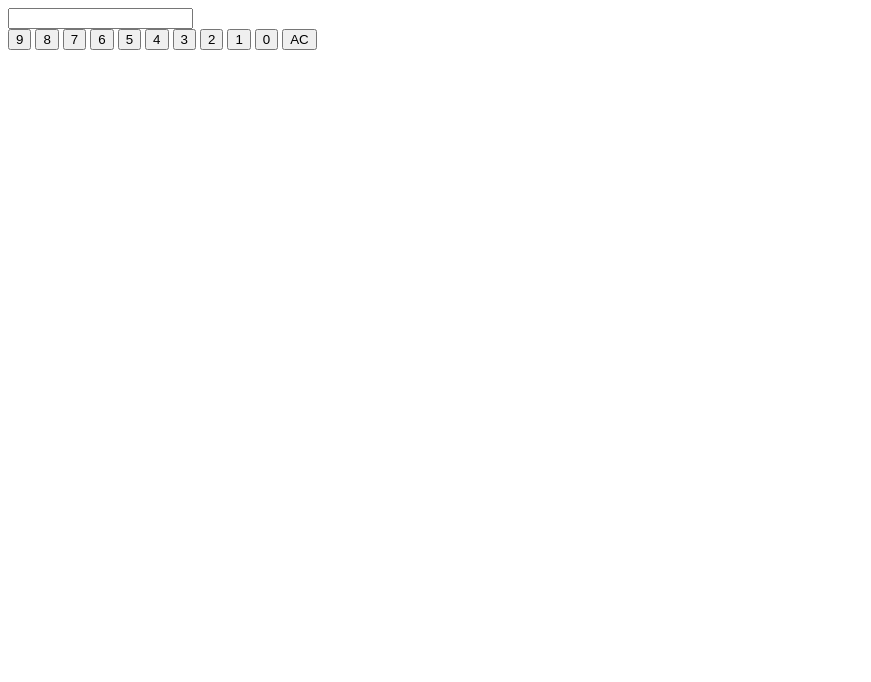
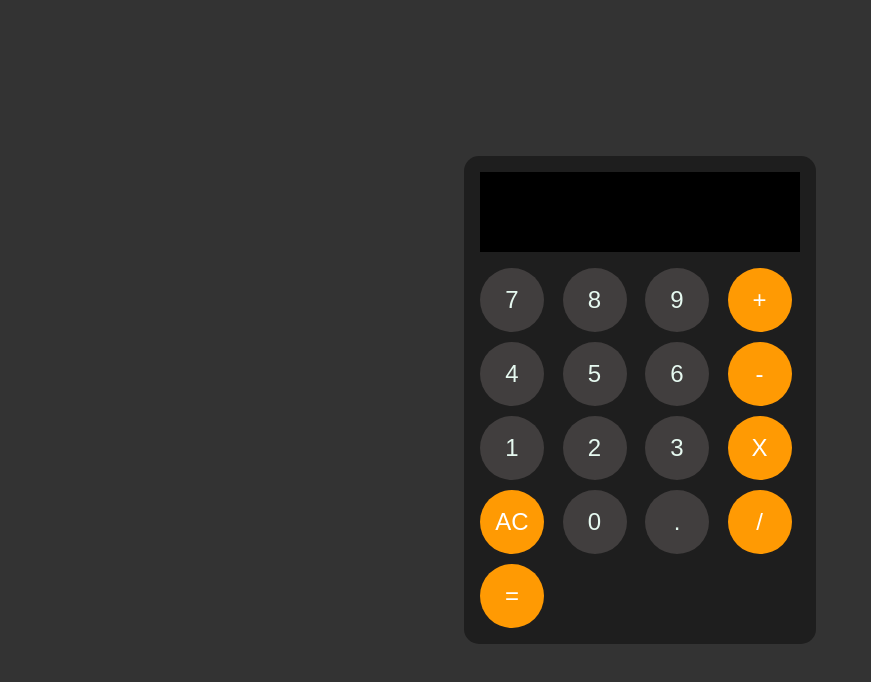
Before and after one commit to ridhwanscrap/basicCalculator, a plain HTML site: page index.html in a window 1280 px wide. Shown: the whole page, without its empty margins (0-871 px from the left). Drawn offline with Linux system fonts and the light colour scheme.

Commit message:
basic calc

```diff
--- a/app.js
+++ b/app.js
@@ -0,0 +1,18 @@
+const display = document.querySelector(".display");
+
+function appendToDisplay(input) {
+    display.value += input;
+}
+
+function clearDisplay() {
+    display.value = "";
+}
+
+function calculate() {
+    try {
+        // eval calculates the string math (e.g., "2+2")
+        display.value = eval(display.value);
+    } catch (error) {
+        display.value = "Error";
+    }
+}
--- a/index.html
+++ b/index.html
@@ -8,31 +8,32 @@
 </head>
 <body>
     <div class="calculator">
-        <input type="number" class="display">
+        <input type="text" class="display" readonly>
+
+        <div class="buttons">
+            <button onclick="appendToDisplay('7')">7</button>
+            <button onclick="appendToDisplay('8')">8</button>
+            <button onclick="appendToDisplay('9')">9</button>
+            <button class="signs" onclick="appendToDisplay('+')">+</button>
+
+            <button onclick="appendToDisplay('4')">4</button>
+            <button onclick="appendToDisplay('5')">5</button>
+            <button onclick="appendToDisplay('6')">6</button>
+            <button class="signs" onclick="appendToDisplay('-')">-</button>
+
+            <button onclick="appendToDisplay('1')">1</button>
+            <button onclick="appendToDisplay('2')">2</button>
+            <button onclick="appendToDisplay('3')">3</button>
+            <button class="signs" onclick="appendToDisplay('*')">X</button>
+
+            <button class="signs" onclick="clearDisplay()">AC</button>
+            <button onclick="appendToDisplay('0')">0</button>
+            <button onclick="appendToDisplay('.')">.</button>
+            <button class="signs" onclick="appendToDisplay('/')">/</button>
+            <button class="signs" onclick="calculate()">=</button>
+        </div>
     </div>
 
-    <div class="buttons">
-        <div class="buttonsLeft">
-            <button>9</button>
-            <button>8</button>
-            <button>7</button>
-            <button>6</button>
-            <button>5</button>
-            <button>4</button>
-            <button>3</button>
-            <button>2</button>
-            <button>1</button>
-            <button>0</button>
-            <button>AC</button>
-
-        </div>
-        <div class="buttonsRight">
-
-        </div>
-
-
-    </div>
-
-    <script type="module" src="app.js"></script>
+    <script src="app.js"></script>
 </body>
 </html>
--- a/style.css
+++ b/style.css
@@ -0,0 +1,73 @@
+* {
+    margin: 0;
+    padding: 0;
+    box-sizing: border-box;
+}
+
+body {
+    display: flex;
+    align-items: center;
+    justify-content: center;
+    height: 100vh; /* Make body take full height to center properly */
+    background-color: #333; /* Dark background for page */
+    font-family: "Montserrat", sans-serif;
+}
+
+.calculator {
+    width: 22rem; /* Increased slightly to fit buttons */
+    background-color: #1E1E1E;
+    border-radius: 15px; /* Rounded corners for the calculator body */
+    overflow: hidden;
+    padding: 1rem;
+}
+
+.display {
+    width: 100%;
+    height: 5rem;
+    font-size: 2.5rem;
+    background-color: black;
+    color: white;
+    text-align: right;
+    border: none;
+    padding: 10px;
+    margin-bottom: 1rem;
+}
+
+.buttons {
+    display: grid;
+    grid-template-columns: repeat(4, 1fr); /* Creates 4 equal columns */
+    gap: 10px;
+}
+
+button {
+    height: 4rem;
+    width: 4rem;
+    border-radius: 50%;
+    border: none;
+    background-color: hsl(0, 2%, 25%);
+    color: #e6f9f0;
+    font-size: 1.5rem;
+    cursor: pointer;
+    transition: background-color 0.2s;
+}
+
+button:hover {
+    background-color: hsl(0, 2%, 40%);
+}
+
+button:active {
+    background-color: hsl(0, 2%, 60%);
+}
+
+.signs {
+    background-color: rgb(255, 154, 3);
+    color: white;
+}
+
+.signs:hover {
+    background-color: rgb(255, 170, 50);
+}
+
+.signs:active {
+    background-color: rgb(255, 100, 3);
+}
```
